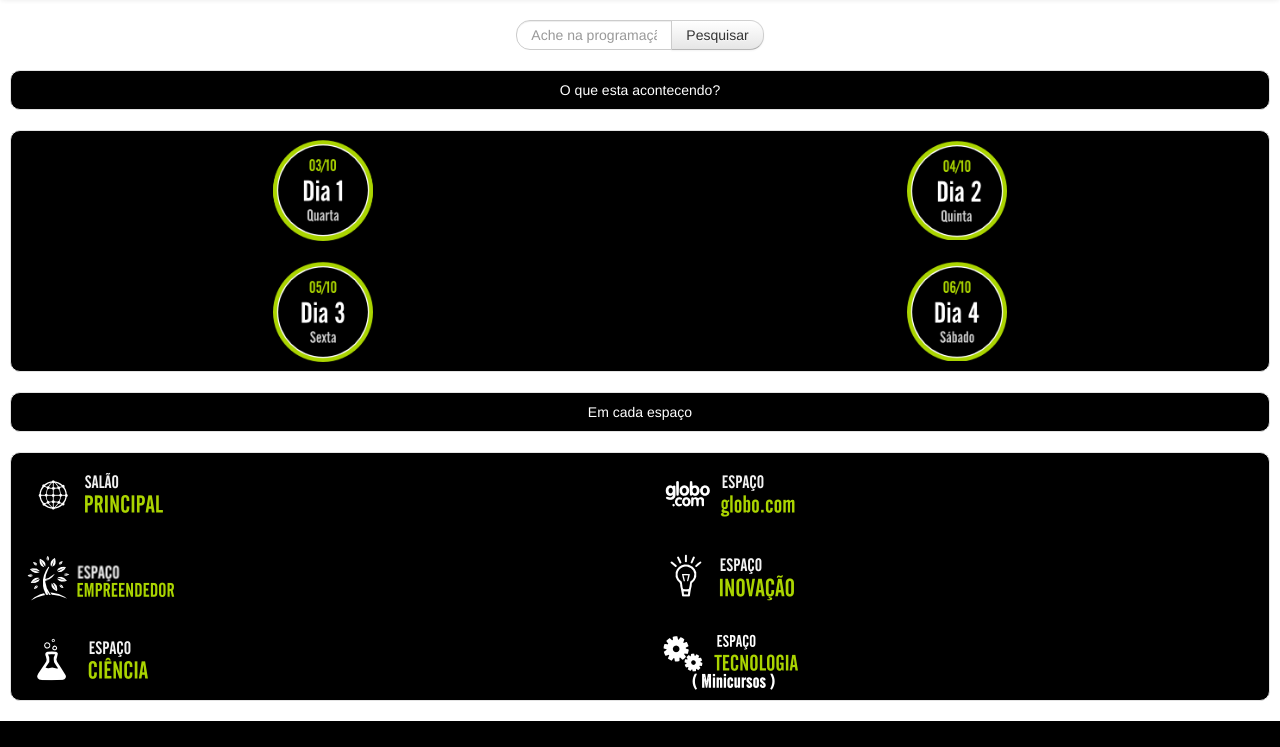
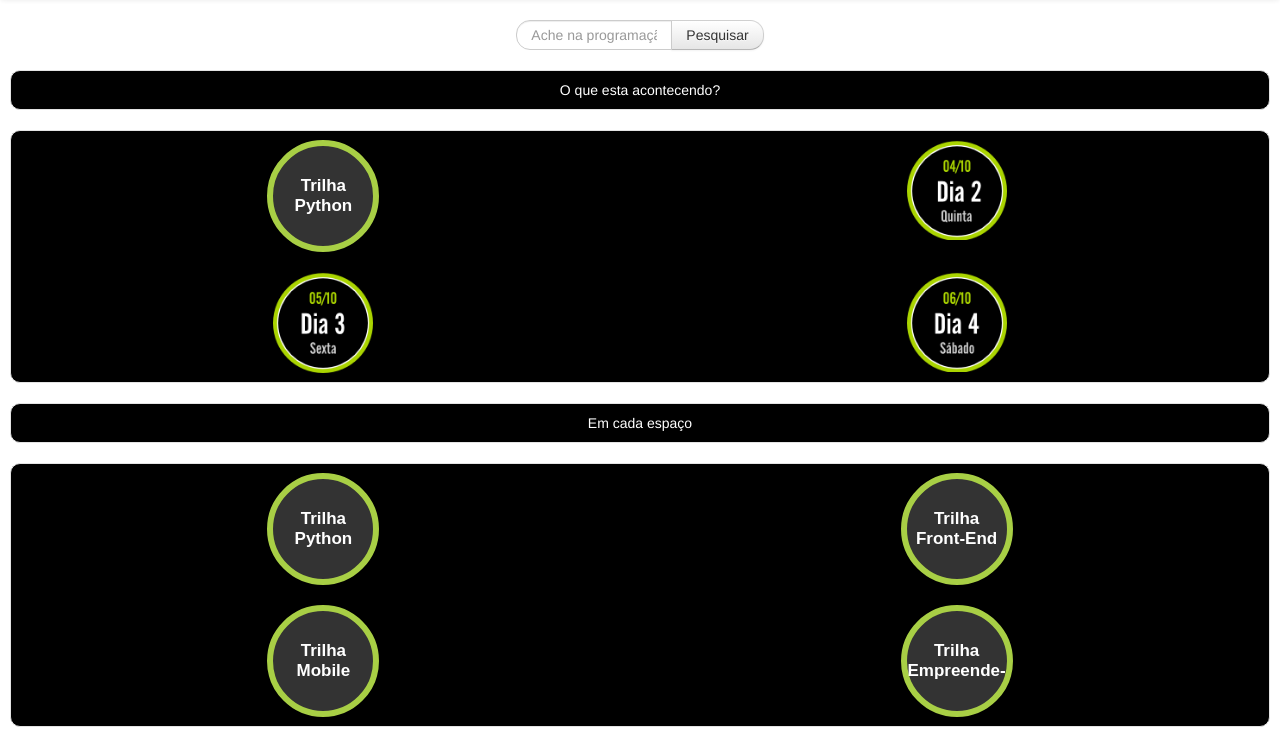
Before and after one commit to caiolima/semcomp_app, a PHP site: page / in a window 1280 px wide. Shown: the part 87-834 px from the top of the page. Before the commit the page ends 808 px from the top, so only its background shows below. Run offline with PHP 8.4, Linux system fonts and the light colour scheme.

Commit message:
Implementação das trilhas

```diff
--- a/index.php
+++ b/index.php
@@ -13,7 +13,27 @@
 </head>
 <script src="http://code.jquery.com/jquery-latest.js"></script>
 <script src="js/bootstrap.min.js"></script>
+<style type="text/css">
+	.trilha {
+	    height: 100px;
+	    width: 100px;
+	    background: none repeat scroll 0% 0% rgb(51, 51, 51);
+	    border: 6px solid rgb(168, 207, 69);
+	    box-shadow: -5px 6px 0px rgba(0, 0, 0, 0.05);
+	    border-radius: 50% 50% 50% 50%;
+	    font-family: "Droid Sans",sans-serif;
+	    color: rgb(255, 255, 255);
+	    text-align: center;
+	}
 
+	.trilha .titulo h4 {
+	    font-family: "Droid Sans",sans-serif;
+	    text-align: center;
+	    position: relative;
+	    top: 20px;
+	    font-size: 17px;
+	}
+</style>
 <body>
 
 
@@ -33,7 +53,13 @@
 
 		<div class="row-fluid">
 			<div class="span6">
-				<a href="show_eventos.php?action=dia&dia=1"><img width="100px" height="100px" src="img/dia_1.png" class="img-rounded"></a>
+				<a href="show_eventos.php?action=dia&dia=1">
+					<div class="trilha">
+						<div class="titulo">
+							<h4>Trilha<br/>Python</h4>
+						</div>
+					</div>
+				</a>
 			</div>
 			<div class="span6">
 				<a href="show_eventos.php?action=dia&dia=2"><img width="100px" height="100px" src="img/dia_2.png" class="img-rounded"></a>
@@ -53,32 +79,49 @@
 		Em cada espa&ccedil;o
 	</div>
 
-	<div class="well well-small marge_15">
+	<div class="well well-small marge_15" align="center">
 
 		<div class="row-fluid">
 			<div class="span6">
-				<a href="show_eventos.php?action=categoria&idcategoria=2"><img src="img/tb_principal.png" class="img-rounded"></a>
+				<a href="show_eventos.php?action=categoria&idcategoria=2">
+					<div class="trilha">
+						<div class="titulo">
+							<h4>Trilha<br/>Python</h4>
+						</div>
+					</div>
+				</a>
 			</div>
 			<div class="span6">
-				<a href="show_eventos.php?action=categoria&idcategoria=3"><img src="img/tb_globo.png" class="img-rounded"></a>
+				<a href="show_eventos.php?action=categoria&idcategoria=3">
+					<div class="trilha">
+						<div class="titulo">
+							<h4>Trilha<br/>Front-End</h4>
+						</div>
+					</div>
+				</a>
 			</div>
 		</div>
 		<div class="row-fluid" style="margin-top: 20px">
 			<div class="span6">
-				<a href="show_eventos.php?action=categoria&idcategoria=4"><img src="img/tb_empreendedor.png" class="img-rounded"></a>
+				<a href="show_eventos.php?action=categoria&idcategoria=4">
+					<div class="trilha">
+						<div class="titulo">
+							<h4>Trilha<br/>Mobile</h4>
+						</div>
+					</div>
+				</a>
 			</div>
 			<div class="span6">
-				<a href="show_eventos.php?action=categoria&idcategoria=5"><img src="img/tb_inovacao.png" class="img-rounded"></a>
+				<a href="show_eventos.php?action=categoria&idcategoria=5">
+					<div class="trilha">
+						<div class="titulo">
+							<h4>Trilha<br/>Empreende-</h4>
+						</div>
+					</div>
+				</a>
 			</div>
 		</div>
-		<div class="row-fluid" style="margin-top: 20px">
-			<div class="span6">
-				<a href="show_eventos.php?action=categoria&idcategoria=6"><img src="img/tb_ciencia.png" class="img-rounded"></a>
-			</div>
-			<div class="span6">
-				<a href="show_eventos.php?action=categoria&idcategoria=7"><img src="img/tb_tecnologia.png" class="img-rounded"></a>
-			</div>
-		</div>
+
 	</div>
 
 </body>
--- a/modelo/bd/conexao.php
+++ b/modelo/bd/conexao.php
@@ -4,9 +4,9 @@ class conexao {
 
     // Nas linhas abaixo voc� poder� colocar as informa��es do Banco de Dados.
     var $host = "localhost"; // Nome ou IP do Servidor
-    var $user = ""; // Usu�rio do Servidor MySQL
-    var $senha = ""; // Senha do Usu�rio MySQL
-    var $dbase = ""; // Nome do seu Banco de Dados
+    var $user = "root"; // Usu�rio do Servidor MySQL
+    var $senha = "ifb@s@m@ro"; // Senha do Usu�rio MySQL
+    var $dbase = "secomp"; // Nome do seu Banco de Dados
 
     // Criaremos as vari�veis que Utilizaremos no script
     var $query;
```
